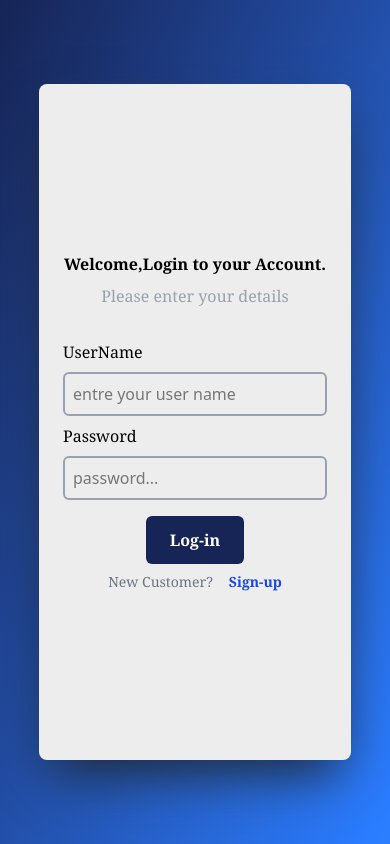
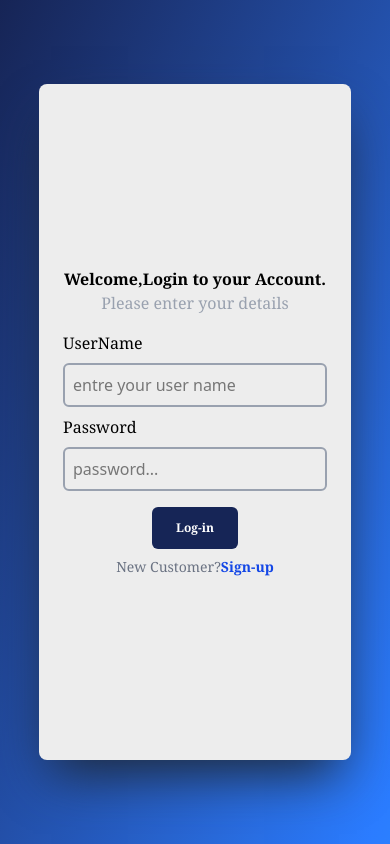
Before and after one commit to Gulammohammaddkhan/E-commerce, a React (Vite) app: page /login in a window 390 px wide. Built offline with nearby package versions, Linux system fonts and the light colour scheme.

Commit message:
10-12-25

```diff
--- a/src/Components/Button/Button.jsx
+++ b/src/Components/Button/Button.jsx
@@ -31,7 +31,7 @@ function Button({
     <div className="flex justify-center items-center">
       <button
         onClick={clickHandler}
-        className={` px-6 py-3 items-center gap-2 sm:gap-1 sm:text-[7px] cursor-pointer hover:scale-101 transition-all rounded-md text-white font-semibold font-serif bg-blue-950`} // disabled={disabledHandler}
+        className={` px-6 py-3 items-center gap-2 sm:gap-1 text-[12px] sm:text-[12px] md:text-[12px] lg:text-[13px] xl:text-[15px] cursor-pointer hover:scale-101 transition-all rounded-md text-white font-semibold font-serif bg-blue-950`} // disabled={disabledHandler}
         style={{
           backgroundColor: backGroundColor,
           display: display,
--- a/src/Components/Cart/Cart.jsx
+++ b/src/Components/Cart/Cart.jsx
@@ -12,7 +12,8 @@ function Cart() {
   // console.log("first", cartProducts);
 
   return (
-    <div className="h-fit mb-14">
+    <div className="h-screen mb-14">
+      <div>
         {cartProducts.length === 0 && (
           <p className="text-2xl font-semibold font-sans text-[#1c398e] px-6 py-6">
             {" "}
@@ -62,6 +63,7 @@ function Cart() {
           // </Button>
         )}
       </div>
+    </div>
   );
 }
 
--- a/src/Components/Login/Login.jsx
+++ b/src/Components/Login/Login.jsx
@@ -73,10 +73,10 @@ function Login() {
   return (
     <div className="h-screen bg-gradient-to-br from-blue-950 to-blue-500 flex justify-center items-center">
       <div className=" flex flex-col items-center bg-[#ededed] rounded-lg justify-center p-6  sm:p-10 shadow-2xl shadow-gray-800 w-[80%] sm:w-auto  h-[80%] sm:h-auto ">
-        <h2 className="text-md sm:text-2xl font-semibold font-serif pb-2">
+        <h2 className="text-md sm:text-2xl font-semibold font-serif sm:pb-2">
           Welcome,Login to your Account.
         </h2>
-        <p className="text-md font-extralight text-gray-400 font-serif pb-6">
+        <p className="text-md font-extralight text-gray-400 font-serif pb-2 sm:pb-6">
           Please enter your details
         </p>
         {error && (
@@ -112,7 +112,7 @@ function Login() {
 
           <Button text=" Log-in" />
         </form>
-        <div className="flex items-center justify-between gap-4 pt-2 text-sm font-serif text-gray-500">
+        <div className="flex items-center justify-between sm:gap-4 pt-2 text-sm font-serif text-gray-500">
           <div>New Customer?</div>
           <Link
             className="text-blue-700 font-semibold hover:scale-102"
--- a/src/Components/ProductDetail/ProductDetail.jsx
+++ b/src/Components/ProductDetail/ProductDetail.jsx
@@ -78,7 +78,7 @@ function ProductDetail() {
                 className="w-full"
               />
             </div>
-            <div className="flex flex-col gap-2 sm:gap-2 md:flex-row lg:flex-row justify-around">
+            <div className="flex flex-col gap-2 sm:gap-2  md:flex-row lg:flex-row justify-around">
               <div className="">
                 <Button
                   clickHandler={addProductHanlder}
```
Lines whose indentation alone changed are shown as unchanged.
